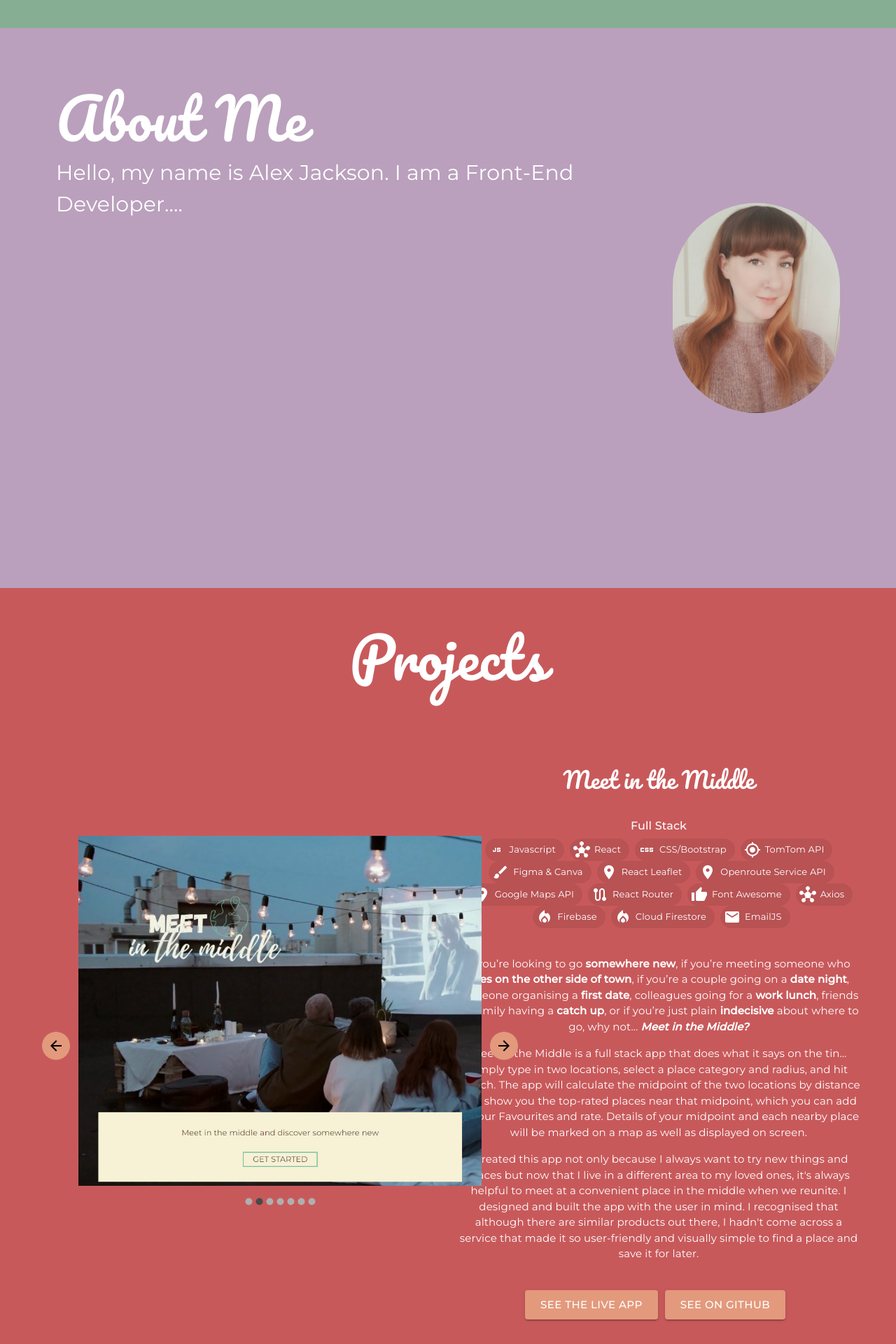
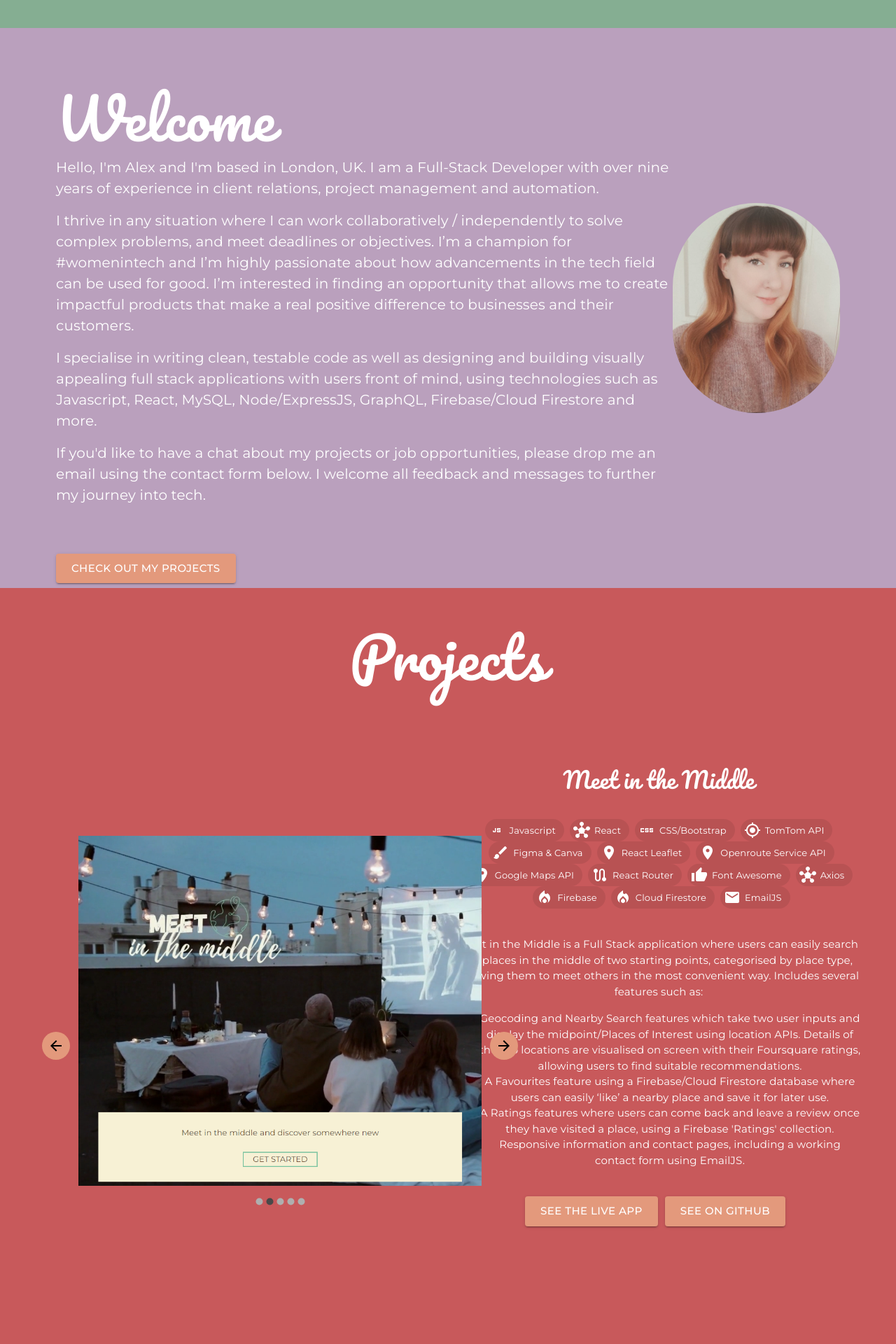
Before and after one commit to AlexJackson01/portfolio, a React (Create React App) app in the folder portfolio/: page /#projects in a window 1280 px wide. Shown: the part 760-2680 px from the top of the page at 70% size. Built offline with nearby package versions, Linux system fonts and the light colour scheme.

Commit message:
Tweaked information on Middle

```diff
--- a/portfolio/src/App.css
+++ b/portfolio/src/App.css
@@ -94,6 +94,11 @@ h6 {
     font-family: "Montserrat", cursive;
     /* font-weight: 10; */
     color: white;
+}
+
+.see-projects {
+    display: block;
+    margin: 0 auto;
 }
 
 .project-image {
--- a/portfolio/src/components/About.js
+++ b/portfolio/src/components/About.js
@@ -1,14 +1,33 @@
 import React from 'react';
 import Fade from 'react-reveal/Fade';
 import Me from "../me.png";
+import Button from '@mui/material/Button';
+import '../../src/App.css';
+
+
 
 export default function About() {
   return (
     <div className='sub-section'>
         <Fade bottom>
-        <div className="information">
-            <h4>About Me</h4>
-            <p>Hello, my name is Alex Jackson. I am a Front-End Developer....</p>
+        <div>
+            <h4>Welcome</h4>
+            <p>Hello, I'm Alex and I'm based in London, UK. I am a Full-Stack Developer with over nine years of experience in client relations, project management and automation.</p>
+            <p>I thrive in any situation where I can work collaboratively / independently to solve complex problems, and meet deadlines or objectives. I’m a champion for #womenintech and I’m highly passionate about how advancements in the tech field can be used for good. I’m interested in finding an opportunity that allows me to create impactful products that make a real positive difference to businesses and their customers.</p>
+            <p>I specialise in writing clean, testable code as well as designing and building visually appealing full stack applications with users front of mind, using technologies such as Javascript, React, MySQL, Node/ExpressJS, GraphQL, Firebase/Cloud Firestore and more.</p>
+            <p>If you'd like to have a chat about my projects or job opportunities, please drop me an email using the contact form below. I welcome all feedback and messages to further my journey into tech.</p>
+            <div className='see-projects'>
+          <Button variant="contained" href="#projects" size="large" sx={{fontFamily: "Montserrat", backgroundColor: "#e3997c", "&:hover": {backgroundColor: "#e8ad96", color: "#486b53"}}}>
+          Check Out My Projects
+          </Button>
+          </div>
+
+
+
+
+
+
+
     </div>
     <div className="headshot-container">
         <img className="headshot" src={Me} alt="Alex Jackson headshot" />
--- a/portfolio/src/components/projects/middle/Middle.js
+++ b/portfolio/src/components/projects/middle/Middle.js
@@ -35,14 +35,6 @@ const items = [
         {
           name: "Search Page",
           Image: SearchPage
-        },
-        {
-          name: "Figma Design",
-          Image: Figma_1
-        },
-        {
-          name: "Figma Design",
-          Image: Figma_2
         },
     ]
 
@@ -85,10 +77,7 @@ export default function Middle() {
             </div>
         <div className='col-6'>
             <h2>Meet in the Middle</h2>
-            <h6>Full Stack</h6>
             <div className='tech-stack'>
-
-
               <Stack className="tech-icons" direction="row" spacing={1} sx={{color: "white", display: "block", margin: "0"}}>
               <Chip icon={<Javascript style={{color: "white"}}/>} label="Javascript" variant="Filled" sx={{color: "white", fontFamily: "Montserrat"}}/>
               <Chip icon={<Hub style={{color: "white"}}/>} label="React" variant="Filled" sx={{color: "white", fontFamily: "Montserrat"}} />
@@ -106,9 +95,16 @@ export default function Middle() {
               <Chip icon={<Email style={{color: "white"}}/>} label="EmailJS" variant="Filled" sx={{color: "white", fontFamily: "Montserrat"}} />
               </Stack>
             </div>
-            <p className='project-description'>If you’re looking to go <b>somewhere new</b>, if you’re meeting someone who <b>lives on the other side of town</b>, if you’re a couple going on a <b>date night</b>, someone organising a <b>first date</b>, colleagues going for a <b>work lunch</b>, friends or family having a <b>catch up</b>, or if you’re just plain <b>indecisive</b> about where to go, why not... <b><em>Meet in the Middle?</em></b></p>
-            <p className='project-description'>Meet in the Middle is a full stack app that does what it says on the tin… simply type in two locations, select a place category and radius, and hit Search. The app will calculate the midpoint of the two locations by distance and show you the top-rated places near that midpoint, which you can add to your Favourites and rate. Details of your midpoint and each nearby place will be marked on a map as well as displayed on screen.</p>
-            <p className='project-description'>I created this app not only because I always want to try new things and places but now that I live in a different area to my loved ones, it's always helpful to meet at a convenient place in the middle when we reunite. I designed and built the app with the user in mind. I recognised that although there are similar products out there, I hadn't come across a service that made it so user-friendly and visually simple to find a place and save it for later.</p>
+            <p className="project-description">Meet in the Middle is a Full Stack application where users can easily search for places in the middle of two starting points, categorised by place type, allowing them to meet others in the most convenient way. Includes several features such as:</p>
+            <p className="project-description">
+            <ul>
+              <li>Geocoding and Nearby Search features which take two user inputs and display the midpoint/Places of Interest using location APIs. Details of the top locations are visualised on screen with their Foursquare ratings, allowing users to find suitable recommendations.</li>
+              <li>A Favourites feature using a Firebase/Cloud Firestore database where users can easily ‘like’ a nearby place and save it for later use.</li>
+              <li>A Ratings features where users can come back and leave a review once they have visited a place, using a Firebase 'Ratings' collection.</li>
+              <li>Responsive information and contact pages, including a working contact form using EmailJS.</li>
+            </ul>
+            </p>
+
             <p className='project-buttons'><Button variant="contained" href="https://meet-in-the-middle.netlify.app" size="large" sx={{marginRight: "10px", fontFamily: "Montserrat", backgroundColor: "#e3997c", "&:hover": {backgroundColor: "#e8ad96", color: "#486b53"}}}>
           See the live app
           </Button>
@@ -123,36 +119,3 @@ export default function Middle() {
     </div>
   )
 }
-
-const itemData = [
-    {
-      img: Logo,
-      title: 'Meet in the Middle Logo',
-      rows: 2,
-      cols: 2,
-    },
-    {
-      img: Figma_1,
-      title: 'Figma Design 1',
-      rows: 2,
-      cols: 1
-    },
-    {
-      img: Figma_2,
-      title: 'Figma Design 2',
-      rows: 2,
-      cols: 1
-    },
-    {
-      img: LoginPage,
-      title: 'Login Page',
-      rows: 2,
-      cols: 2,
-    },
-    {
-      img: SearchPage,
-      title: 'Nearby Search Page',
-      rows: 2,
-      cols: 2,
-    },
-  ];
--- a/portfolio/src/components/projects/mighty-fierce-birth/MFB.js
+++ b/portfolio/src/components/projects/mighty-fierce-birth/MFB.js
@@ -86,10 +86,10 @@ export default function Codify() {
 
 </div>
 
-<p className='project-description'>Mighty Fierce Birth is the hypnobirthing business of Prosha Sharif, who specialises in supporting others during their pregnancies to prepare for positive births. I built their first company website which was designed using Prosha's branding and written content.</p>
-<p className='project-description'>From the Figma design stage to implemention, I was in regular contact with Prosha to ensure she was happy with how things looked. I ensured we had an open relationship from the start so the website would encapsulate everything she wanted her new business to be. or this project, I designed a name and logo that reflected the initial idea - a learning app for coding where work and resources can be codified. I also designed and built a simple landing page and an interactive whiteboard that can be used to visualise programming concepts, take, and save notes. People learn in different ways and for students new to coding, it may be difficult to really understand how something works by reviewing lines of code or written notes. The whiteboard feature is a way for students to visualise bootcamp material during and after class lectures to make more sense of complex coding concepts.</p>
+<p className='project-description'>Mighty Fierce Birth is the hypnobirthing business of Prosha Sharif, a single mum who specialises in supporting others throughout their pregnancies to prepare for positive childbirth experiences. I built their first company website which was designed using Prosha's branding and written content.</p>
+<p className='project-description'>From the Figma design stage to implemention, I was in regular contact with Prosha to ensure she was happy with how things looked. I created an open relationship with her from the start to ensure the website encapsulated everything she wanted her new business to be. Using the striking patterns and colours of the MFB branding, I built a website that is now the front-facing site of the startup business. Through this project, I learnt to appreciate just how important client-coder relationships can be. This has certainly been a wonderful way for me to reconnect with an old friend - by offering to work with her, it has benefitted us both greatly in many ways.</p>
 <p className='project-buttons'><Button variant="contained" href="https://meet-in-the-middle.netlify.app" size="large" sx={{marginRight: "10px", fontFamily: "Montserrat", backgroundColor: "#e3997c", "&:hover": {backgroundColor: "#e8ad96", color: "#486b53"}}}>
-          See the live app
+          See the live site
           </Button>
           <Button variant="contained" href="https://github.com/AlexJackson01/meet-in-the-middle" size="large" sx={{fontFamily: "Montserrat", backgroundColor: "#e3997c", "&:hover": {backgroundColor: "#e8ad96", color: "#486b53"}}}>
           See on Github
```
Lines whose indentation alone changed are shown as unchanged.
